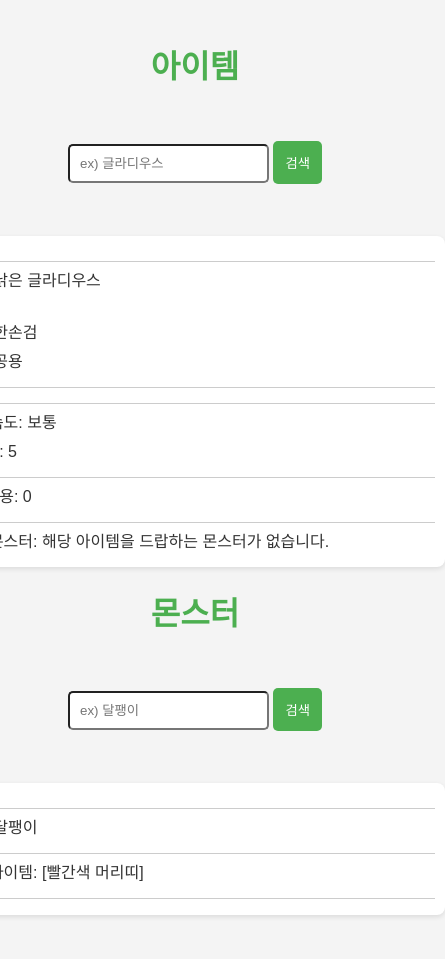
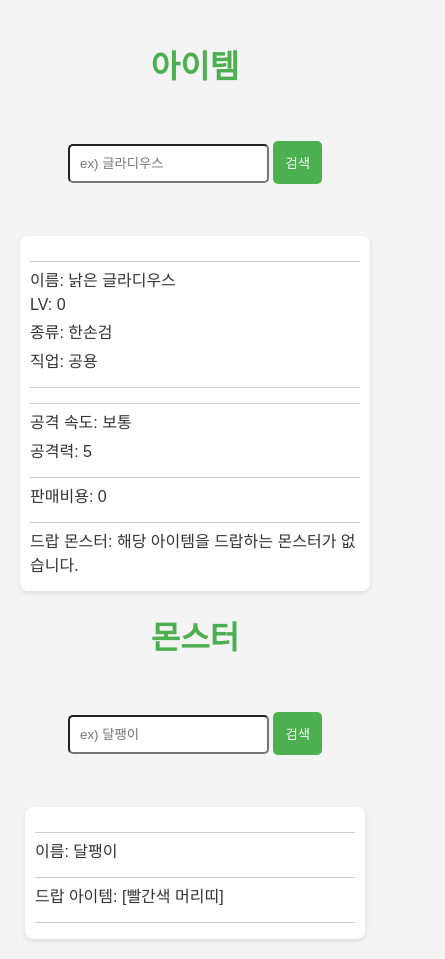
Before and after one commit to masindawaterMo/masindawaterMo.github.io, a plain HTML site: page index.html in a window 390 px wide. Shown: the whole page, 445 px wide, since content can reach past the window. Before the commit the page ends 935 px from the top, so only its background shows below. Drawn offline with Linux system fonts and the light colour scheme.

Commit message:
Add files via upload
모바일 사이즈 고려

```diff
--- a/index.html
+++ b/index.html
@@ -18,7 +18,7 @@
     </div>
 
     <div class="wrapper">
-        <div class="content" id="result" style="min-height: 10rem; min-width: 30rem;"></div>
+        <div class="content" id="result" style="min-height: 10rem; min-width: 10rem;"></div>
     </div>
 
     <h1>몬스터</h1>
@@ -30,7 +30,7 @@
     </div>
 
     <div class="wrapper">
-        <div class="content" id="result2" style="min-height: 7rem; min-width: 30rem;"></div>
+        <div class="content" id="result2" style="min-height: 7rem; min-width: 20rem;"></div>
     </div>
 
     <script>
```
